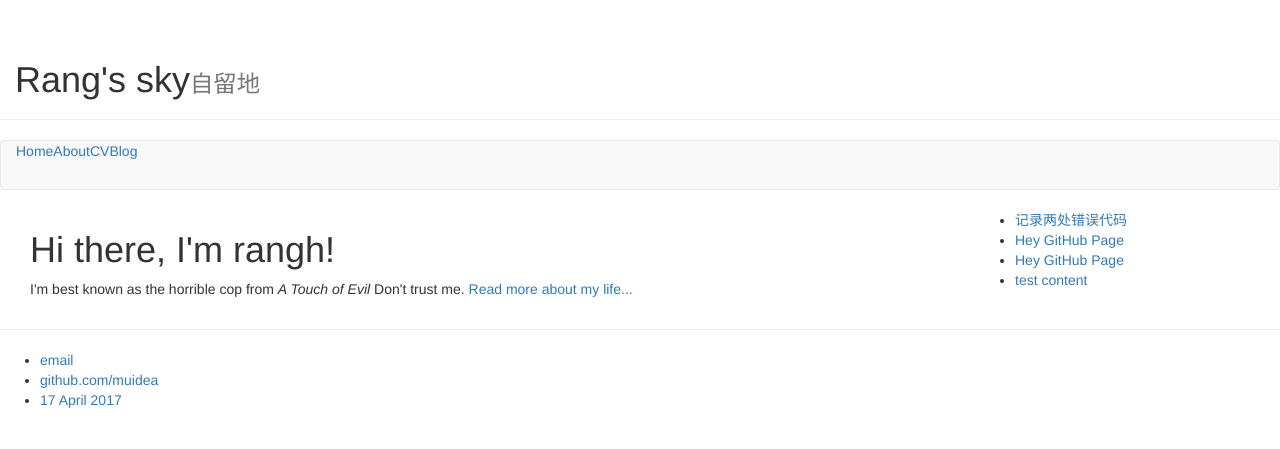
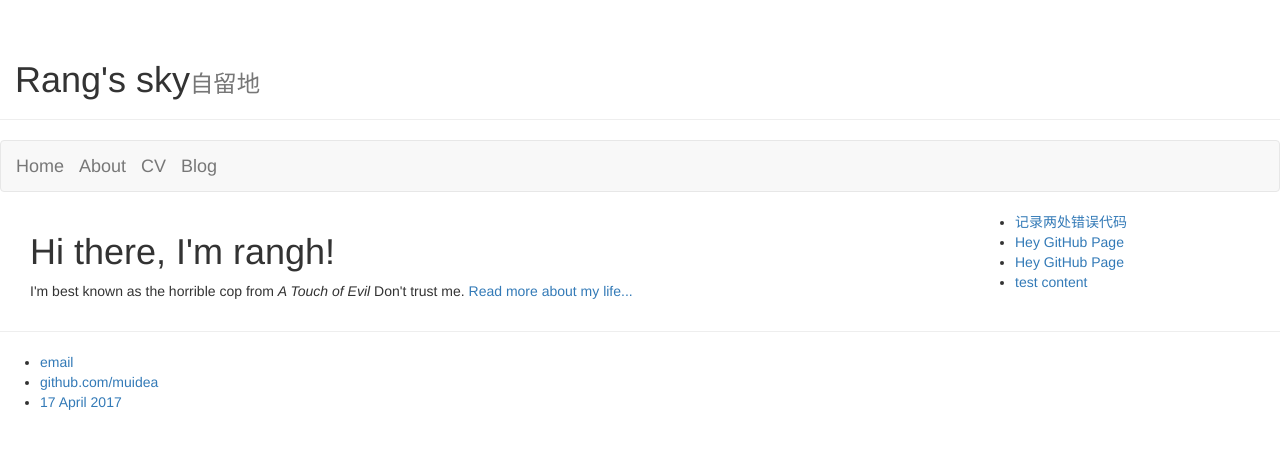
Before and after one commit to muidea/muidea.github.io, a Jekyll site: the page built from index.html, in a window 1280 px wide. Shown: the top 449 px of the page. Built offline with Jekyll 4.4.1, drawn with Linux system fonts in a browser that asks for light colours.

Commit message:
更新导航栏

```diff
--- a/_layouts/default.html
+++ b/_layouts/default.html
@@ -16,16 +16,16 @@
         <nav class="navbar navbar-default">
             <div class="container-fluid">
                 <div class="navbar-header">
-                    <a href="/">Home</a>
+                    <a class="navbar-brand" href="/">Home</a>
                 </div>
                 <div class="navbar-header">
-                    <a href="/about">About</a>
+                    <a class="navbar-brand" href="/about">About</a>
                 </div>
                 <div class="navbar-header">
-                    <a href="/cv">CV</a>
+                    <a class="navbar-brand" href="/cv">CV</a>
                 </div>
                 <div class="navbar-header">
-                    <a href="/blog">Blog</a>
+                    <a class="navbar-brand" href="/blog">Blog</a>
                 </div>
             </div>
         </nav>
```
